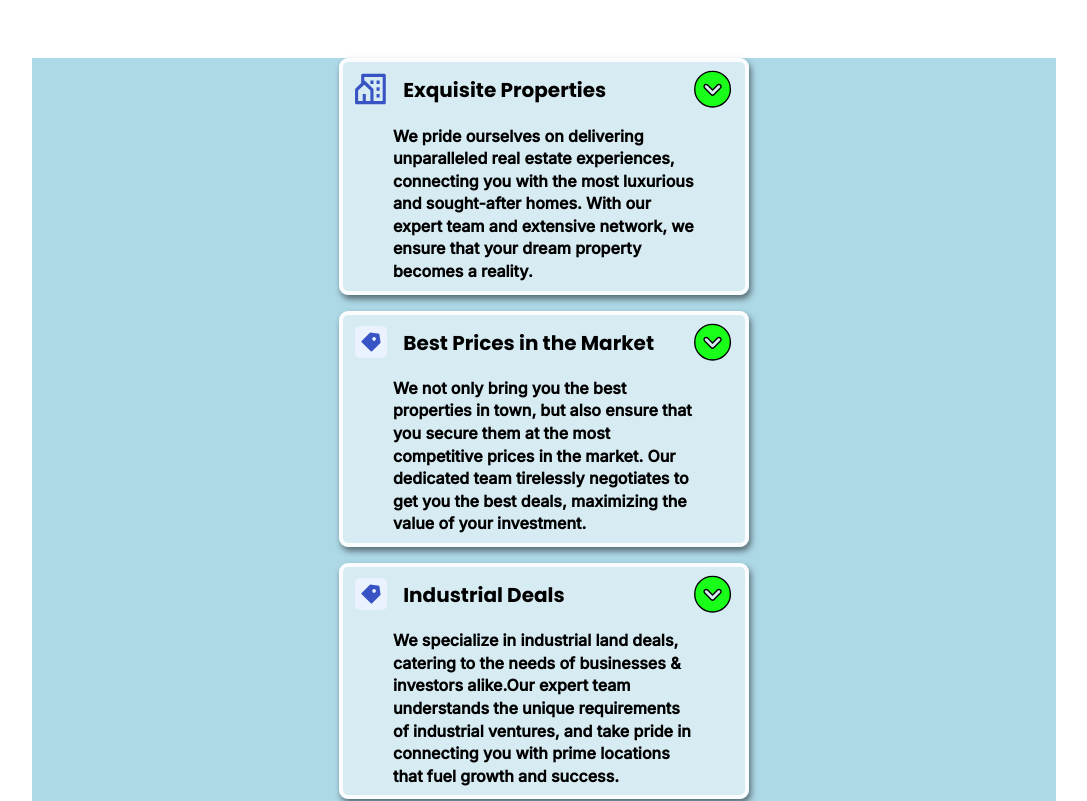
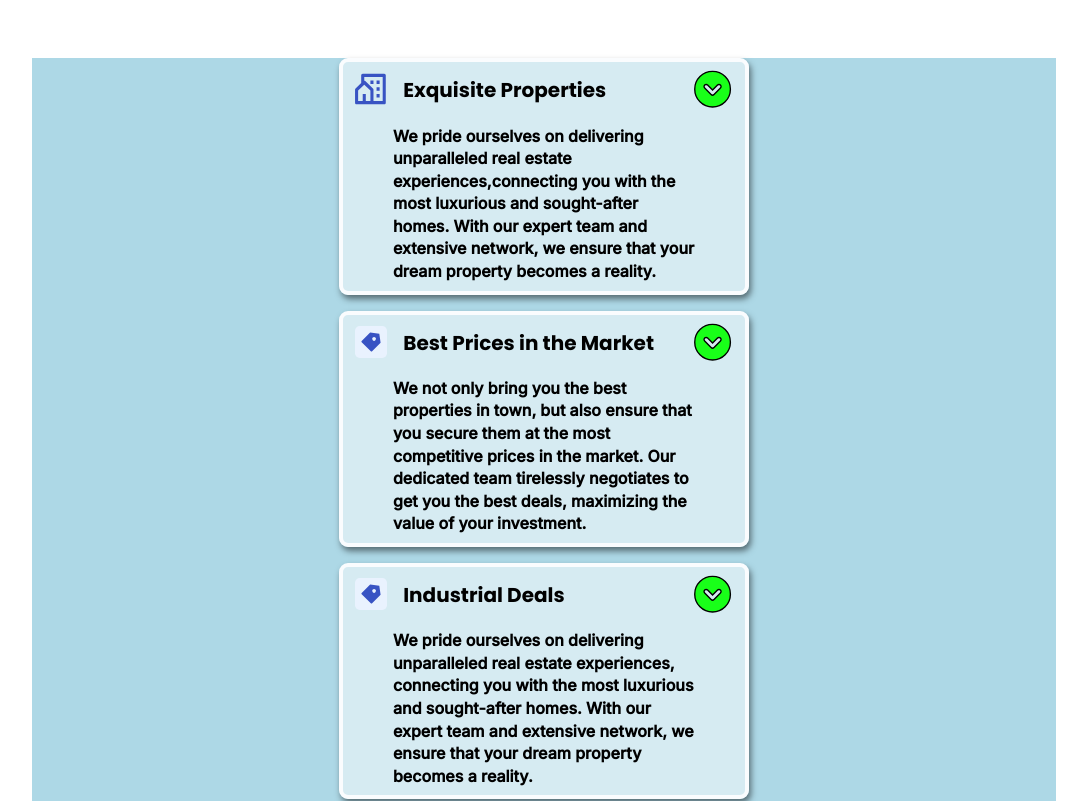
Before and after one commit to JatinYdav/PropertyCloud, a React (Create React App) app: page / in a window 1280 px wide. Shown: the part 1800-2601 px from the top of the page, without its empty margins (96-1183 px from the left). Built offline with nearby package versions, Linux system fonts and the light colour scheme; a web font is replaced by a local one.

Commit message:
Re-made the Non-working Accordion

```diff
--- a/src/Components/AccordionPanel.jsx
+++ b/src/Components/AccordionPanel.jsx
@@ -1,38 +1,79 @@
 import React from "react";
-import '../Styles/AccordionPanel.css'
-import Accordion from "./SubComponents/Accordion";
+import "../Styles/AccordionPanel.css";
+import ArrowDownCircle from "../Svgs/SmallIcons/ArrowDownCircle"
 import ACPicon1 from "../Svgs/SmallIcons/ACPicon1";
 import ACPicon4 from "../Svgs/SmallIcons/ACPicon4";
 const AccordionPanel = () => {
   return (
     <div className="accordionpanel">
-      <Accordion
-        className="ac1"
-        acicon={<ACPicon1 />}
-        heading="Exquisite Properties"
-        accordiondescription="We pride ourselves on delivering unparalleled real estate experiences,
-              connecting you with the most luxurious and sought-after homes. With
-              our expert team and extensive network, we ensure that your dream
-              property becomes a reality."
-      />
-      <Accordion
-        className="ac2"
-        acicon={<ACPicon4 />}
-        heading="Best Prices in the Market"
-        accordiondescription="We not only bring you the best properties in town, but also ensure that you secure them at the most competitive prices in the market. Our dedicated team tirelessly negotiates to get you the best deals, maximizing the value of your investment."
-      />
-      <Accordion
-        className="ac1"
-        acicon={<ACPicon4 />}
-        heading="Industrial Deals "
-        accordiondescription="We specialize in industrial land deals, catering to the needs of businesses &  investors alike.Our expert team understands the unique requirements of industrial ventures, and take pride in connecting you with prime locations that fuel growth and success."
-      />
-      <Accordion
-        className="ac1"
-        acicon={<ACPicon4 />}
-        heading="Sell & Buy"
-        accordiondescription="Whether you're looking to buy your dream property or sell your current one, we got you covered. Our dedicated team uses innovative marketing strategies & leverages our extensive network to ensure a seamless selling experience for your property."
-      />
+      <div className="accordion ac1">
+        <div className="accordion-content">
+          <h1>
+            <div className="subbox">
+              <ACPicon1 />
+              <span>Exquisite Properties</span>
+            </div>
+            <ArrowDownCircle />
+          </h1>
+          <p className="accordiondescription">
+            We pride ourselves on delivering unparalleled real estate
+            experiences,connecting you with the most luxurious and sought-after
+            homes. With our expert team and extensive network, we ensure that
+            your dream property becomes a reality.
+          </p>
+        </div>
+      </div>
+      <div className="accordion ac2">
+        <div className="accordion-content">
+          <h1>
+            <div className="subbox">
+              <ACPicon4 />
+              <span>Best Prices in the Market</span>
+            </div>
+            <ArrowDownCircle />
+          </h1>
+          <p className="accordiondescription">
+            We not only bring you the best properties in town, but also ensure
+            that you secure them at the most competitive prices in the market.
+            Our dedicated team tirelessly negotiates to get you the best deals,
+            maximizing the value of your investment.
+          </p>
+        </div>
+      </div>
+      <div className="accordion ac3">
+        <div className="accordion-content">
+          <h1>
+            <div className="subbox">
+              <ACPicon4 />
+              <span>Industrial Deals</span>
+            </div>
+            <ArrowDownCircle />
+          </h1>
+          <p className="accordiondescription">
+            We pride ourselves on delivering unparalleled real estate
+            experiences, connecting you with the most luxurious and sought-after
+            homes. With our expert team and extensive network, we ensure that
+            your dream property becomes a reality.
+          </p>
+        </div>
+      </div>
+      <div className="accordion ac4">
+        <div className="accordion-content">
+          <h1>
+            <div className="subbox">
+              <ACPicon4 />
+              <span>Sell & Buy</span>
+            </div>
+            <ArrowDownCircle />
+          </h1>
+          <p className="accordiondescription">
+            Whether you're looking to buy your dream property or sell your
+            current one, we got you covered. Our dedicated team uses innovative
+            marketing strategies & leverages our extensive network to ensure a
+            seamless selling experience for your property.
+          </p>
+        </div>
+      </div>
     </div>
   );
 };
--- a/src/Components/SubComponents/Accordion.jsx
+++ /dev/null
@@ -1,24 +0,0 @@
-import React from 'react'
-import ArrowDownCircle from "../../Svgs/SmallIcons/ArrowDownCircle";
-
-import "../../Styles/AccordionPanel.css";
-const Accordion = (props) => {
-  return (
-    <div className="accordion {props.className}">
-      <div className="accordion-content">
-        <h1>
-          <div className="subbox">
-            {props.acicon}
-            <span>{props.heading}</span>
-          </div>
-          <ArrowDownCircle />
-        </h1>
-        <p className="accordiondescription">
-          {props.accordiondescription}
-        </p>
-      </div>
-    </div>
-  );
-}
-
-export default Accordion
```
